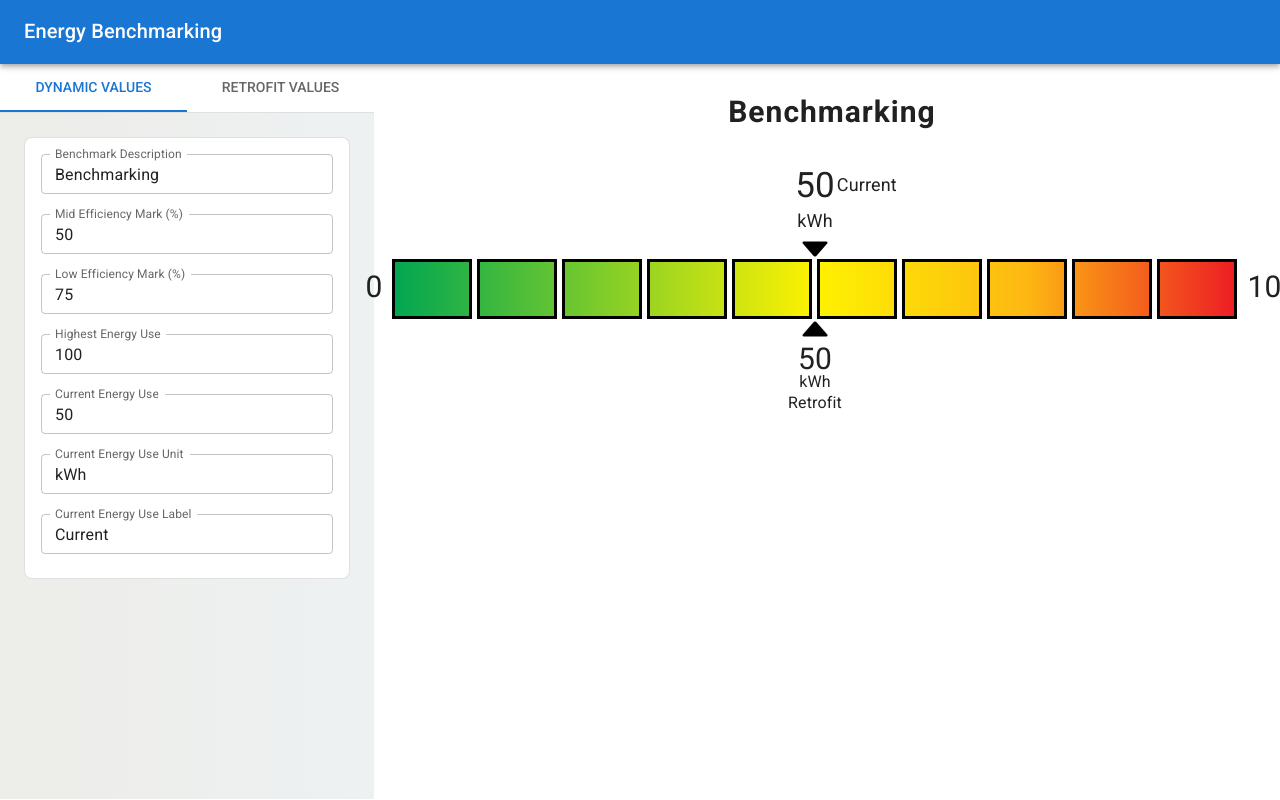
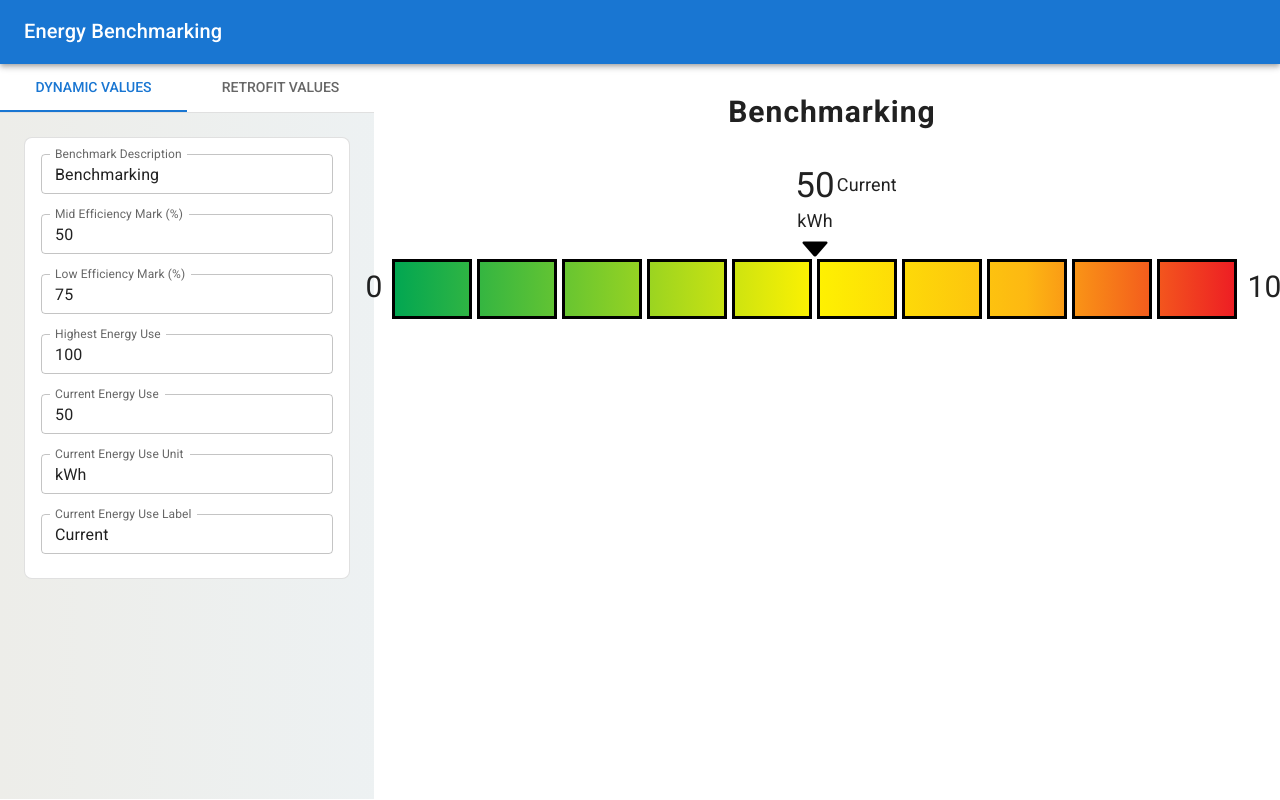
Before and after one commit to danielaQVMuniz/benchmarking, a Next.js app: page / in a window 1280 px wide. Shown: the top 800 px of the page. Built offline with nearby package versions, Linux system fonts and the light colour scheme; some icons are missing.

Commit message:
start at 0

```diff
--- a/src/constants/form.ts
+++ b/src/constants/form.ts
@@ -18,7 +18,7 @@ export type Retrofit = {
 }
 
 export const INITIAL_RETROFIT_VALUES: RetrofitFields = [
-  { id: 1, label: 'Retrofit', unit: 'kWh', value: 50 },
+  { id: 1, label: 'Retrofit', unit: 'kWh', value: 0 },
 ]
 
 export const INITIAL_FORM_VALUES: FormValues = {
```
